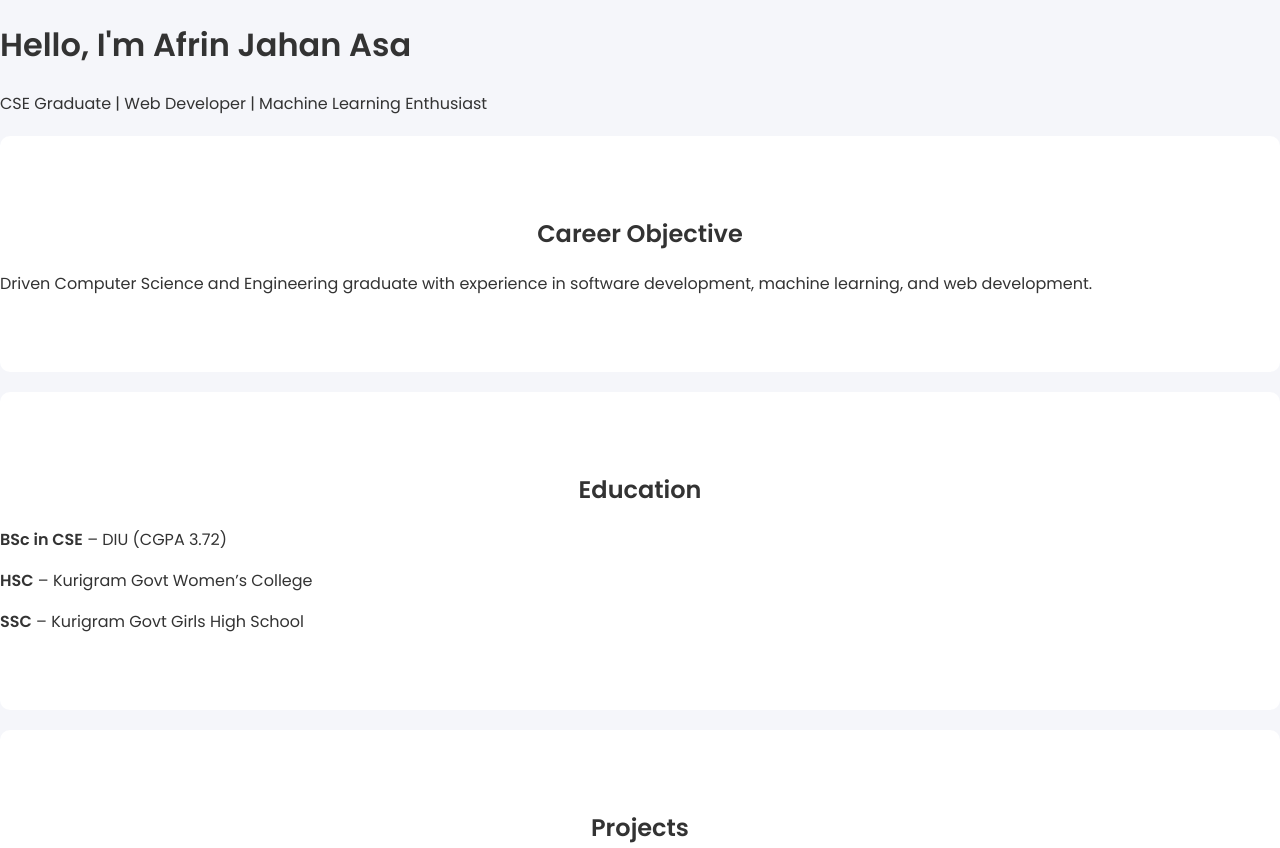
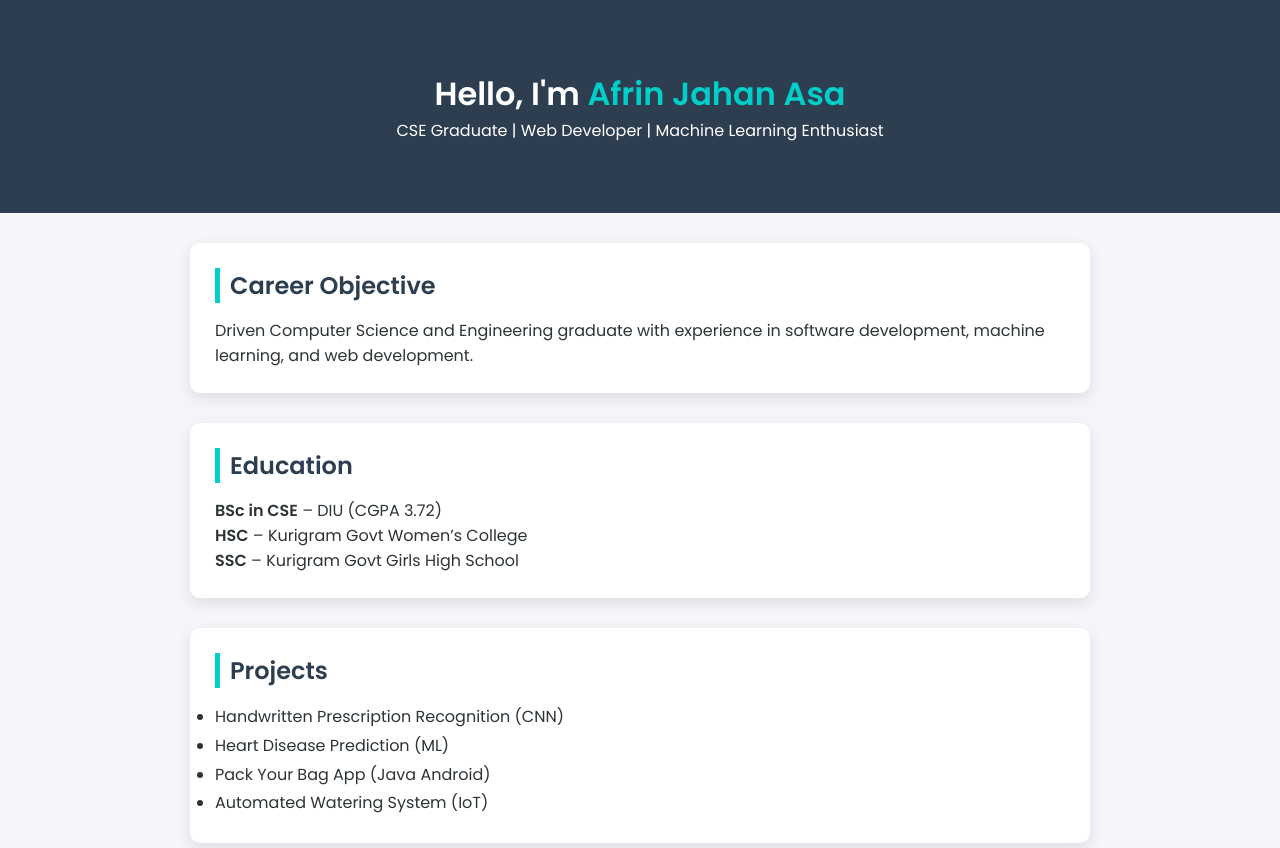
Before and after one commit to Afrin-Jahan/Afrinjahan.github.io, a plain HTML site: page index.html in a window 1280 px wide. Shown: the top 848 px of the page. Drawn offline with Linux system fonts and the light colour scheme; files that its build step writes are made by us from their sources.

Commit message:
Update style.css

```diff
--- a/style.css
+++ b/style.css
@@ -1,86 +1,95 @@
-body{
-    margin:0;
-    font-family:'Poppins', sans-serif;
-    background:#f5f6fa;
-    color:#333;
+@import url('https://fonts.googleapis.com/css2?family=Poppins:wght@300;400;600&display=swap');
+
+:root{
+    --primary:#00cec9;
+    --dark:#2c3e50;
+    --light:#f5f6fa;
+    --white:#ffffff;
 }
 
-/* container */
-.container{
-    width:85%;
-    margin:auto;
+*{
+    margin:0;
+    padding:0;
+    box-sizing:border-box;
 }
 
-/* NAV */
-nav{
-    display:flex;
-    justify-content:space-between;
-    align-items:center;
-    padding:20px 0;
+body{
+    font-family:'Poppins', sans-serif;
+    background:var(--light);
+    color:#2d3436;
 }
 
-nav ul{
-    list-style:none;
-    display:flex;
-    gap:20px;
+/* HEADER */
+header{
+    background:var(--dark);
+    color:white;
+    text-align:center;
+    padding:70px 20px;
 }
 
-nav ul li a{
-    text-decoration:none;
-    color:#333;
-    font-weight:500;
+header h1 span{
+    color:var(--primary);
 }
 
-/* HERO */
-.hero{
-    text-align:center;
-    padding:80px 20px;
+/* SECTION BOX */
+section{
+    max-width:900px;
+    margin:30px auto;
+    background:var(--white);
+    padding:25px;
+    border-radius:10px;
+    box-shadow:0 5px 15px rgba(0,0,0,0.1);
+    transition:0.3s;
 }
 
-.hero h1{
-    font-size:40px;
+section:hover{
+    transform:translateY(-3px);
 }
 
-.hero span{
-    color:#6c5ce7;
+/* HEADING */
+h2{
+    color:var(--dark);
+    border-left:5px solid var(--primary);
+    padding-left:10px;
+    margin-bottom:15px;
 }
 
-/* BUTTON */
+/* LIST */
+ul{
+    line-height:1.8;
+}
+
+/* CONTACT */
+#contact{
+    background:var(--dark);
+    color:white;
+    text-align:center;
+}
+
+#contact h2{
+    color:white;
+    border:none;
+}
+
+/* BUTTON STYLE */
 .btn{
     display:inline-block;
     padding:10px 20px;
-    background:#6c5ce7;
+    background:var(--primary);
     color:white;
+    border-radius:5px;
     text-decoration:none;
-    border-radius:5px;
-    margin-top:15px;
+    margin-top:10px;
+    transition:0.3s;
 }
 
-/* SECTION */
-section{
-    padding:60px 0;
-    background:white;
-    margin-top:20px;
-    border-radius:10px;
+.btn:hover{
+    background:#00a8a8;
 }
 
-h2{
-    text-align:center;
-    margin-bottom:20px;
+/* RESPONSIVE */
+@media(max-width:768px){
+    section{
+        margin:15px;
+    }
 }
-
-/* SOCIAL */
-.social a{
-    margin-right:10px;
-    font-size:20px;
-    color:#333;
-}
-
-/* FOOTER */
-footer{
-    text-align:center;
-    padding:20px;
-    background:#222;
-    color:white;
-    margin-top:20px;
-}
```
